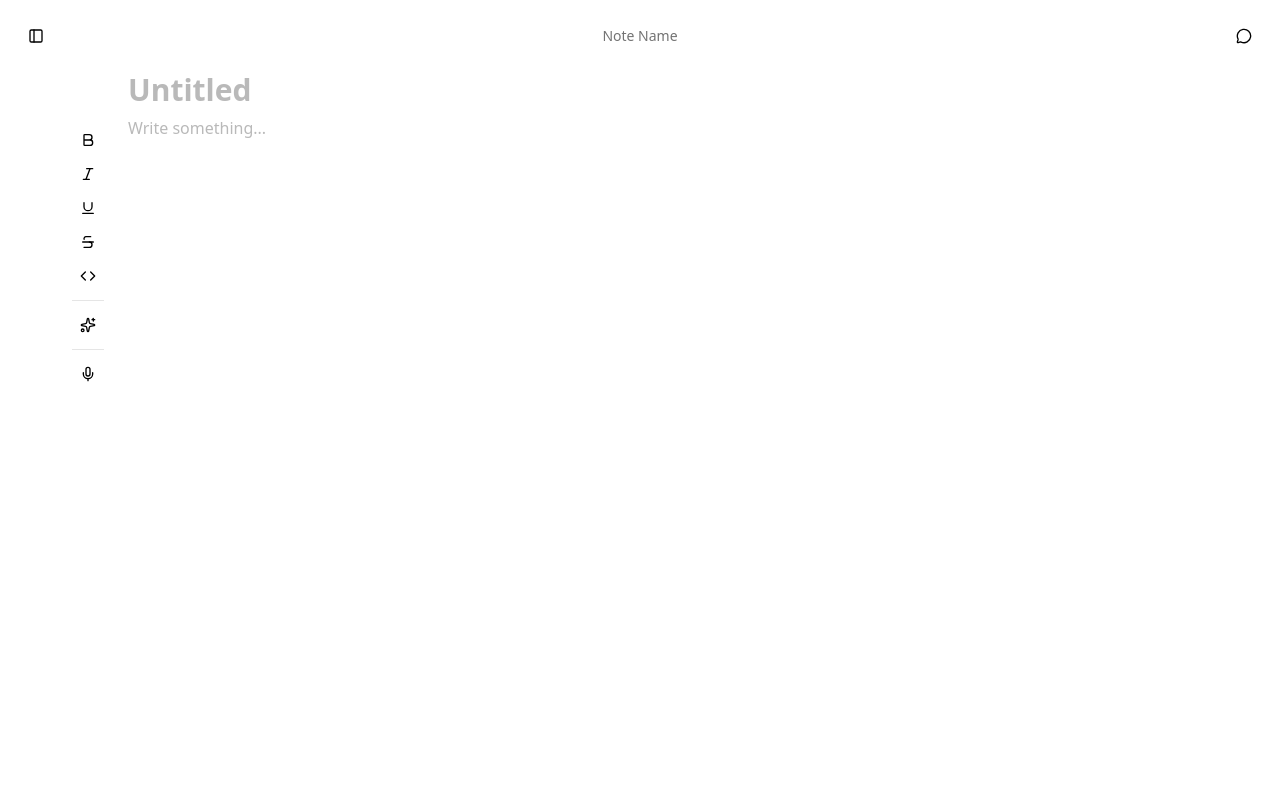
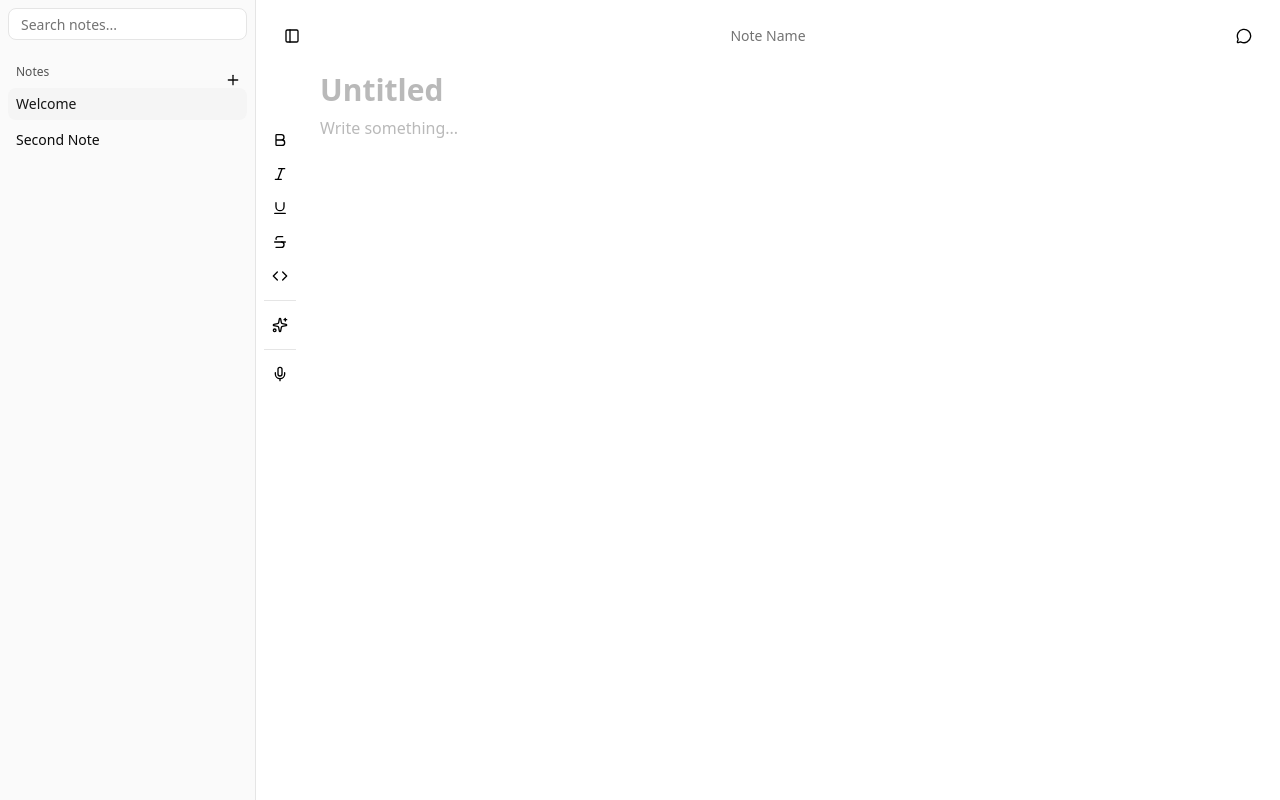
Before and after one commit to ryandotelliott/zen-notes, a Next.js app: page / in a window 1280 px wide. Built offline with nearby package versions, Linux system fonts and the light colour scheme.

Commit message:
wip sidebar + store

```diff
--- a/package.json
+++ b/package.json
@@ -26,7 +26,8 @@
     "next-themes": "^0.4.6",
     "react": "19.1.0",
     "react-dom": "19.1.0",
-    "tailwind-merge": "^3.3.1"
+    "tailwind-merge": "^3.3.1",
+    "zustand": "^5.0.7"
   },
   "devDependencies": {
     "@eslint/eslintrc": "^3",
--- a/src/app/layout.tsx
+++ b/src/app/layout.tsx
@@ -3,6 +3,8 @@ import { Geist, Geist_Mono } from 'next/font/google';
 import './globals.css';
 import HeaderBar from '@/components/header-bar';
 import { Providers } from '@/providers/providers';
+import NotesSidebar from '@/components/notes-sidebar';
+import { SidebarInset, SidebarProvider } from '@/components/ui/sidebar';
 
 const geistSans = Geist({
   variable: '--font-geist-sans',
@@ -30,8 +32,13 @@ export default function RootLayout({
         className={`${geistSans.variable} ${geistMono.variable} mx-auto flex h-screen w-full flex-col bg-background antialiased`}
       >
         <Providers>
-          <HeaderBar />
-          <main className="flex min-h-0 flex-1 flex-col overflow-hidden">{children}</main>
+          <SidebarProvider>
+            <NotesSidebar />
+            <SidebarInset>
+              <HeaderBar />
+              <main className="flex min-h-0 flex-1 flex-col overflow-hidden">{children}</main>
+            </SidebarInset>
+          </SidebarProvider>
         </Providers>
       </body>
     </html>
--- a/src/components/header-bar.tsx
+++ b/src/components/header-bar.tsx
@@ -1,9 +1,10 @@
 'use client';
 
 import { cn } from '@/lib/utils';
-import { MessageCircle, Sidebar } from 'lucide-react';
+import { MessageCircle } from 'lucide-react';
 import React from 'react';
 import { Button } from './ui/button';
+import { SidebarTrigger } from '@/components/ui/sidebar';
 
 type Props = {
   className?: string;
@@ -12,9 +13,7 @@ type Props = {
 export default function HeaderBar({ className }: Props) {
   return (
     <div className={cn('flex w-full items-center justify-between p-4', className)}>
-      <Button variant="ghost" size="icon-lg">
-        <Sidebar />
-      </Button>
+      <SidebarTrigger className="h-10 w-10" />
       <p className="text-sm font-medium text-muted-foreground">Note Name</p>
       <Button variant="ghost" size="icon-lg">
         <MessageCircle />
--- /dev/null
+++ b/src/components/notes-sidebar.tsx
@@ -0,0 +1,68 @@
+'use client';
+
+import React from 'react';
+import {
+  Sidebar,
+  SidebarContent,
+  SidebarFooter,
+  SidebarGroup,
+  SidebarGroupAction,
+  SidebarGroupContent,
+  SidebarGroupLabel,
+  SidebarHeader,
+  SidebarInput,
+  SidebarMenu,
+  SidebarMenuButton,
+  SidebarMenuItem,
+  SidebarRail,
+  SidebarSeparator,
+} from '@/components/ui/sidebar';
+import { Button } from '@/components/ui/button';
+import { Plus } from 'lucide-react';
+import { useNotesStore } from '@/stores/notes-store';
+
+export default function NotesSidebar() {
+  const notes = useNotesStore((s) => s.notes);
+  const selectedNoteId = useNotesStore((s) => s.selectedNoteId);
+  const addNote = useNotesStore((s) => s.addNote);
+  const selectNote = useNotesStore((s) => s.selectNote);
+
+  const handleAdd = () => {
+    const id = crypto.randomUUID();
+    addNote({ id, title: 'Untitled', content: '' });
+  };
+
+  return (
+    <Sidebar side="left" variant="sidebar" collapsible="offcanvas" className="border-r border-sidebar-border">
+      <SidebarHeader>
+        <SidebarInput placeholder="Search notes..." />
+      </SidebarHeader>
+
+      <SidebarContent>
+        <SidebarGroup>
+          <SidebarGroupLabel>Notes</SidebarGroupLabel>
+          <SidebarGroupAction asChild>
+            <Button size="icon" variant="ghost" onClick={handleAdd} aria-label="New note">
+              <Plus />
+            </Button>
+          </SidebarGroupAction>
+          <SidebarGroupContent>
+            <SidebarMenu>
+              {notes.map((note) => (
+                <SidebarMenuItem key={note.id}>
+                  <SidebarMenuButton
+                    isActive={selectedNoteId === note.id}
+                    onClick={() => selectNote(note.id)}
+                    title={note.title || 'Untitled'}
+                  >
+                    <span className="truncate">{note.title || 'Untitled'}</span>
+                  </SidebarMenuButton>
+                </SidebarMenuItem>
+              ))}
+            </SidebarMenu>
+          </SidebarGroupContent>
+        </SidebarGroup>
+      </SidebarContent>
+    </Sidebar>
+  );
+}
--- a/src/components/ui/sidebar.tsx
+++ b/src/components/ui/sidebar.tsx
@@ -198,7 +198,7 @@ function Sidebar({
       <div
         data-slot="sidebar-gap"
         className={cn(
-          'relative w-(--sidebar-width) bg-transparent transition-[width] duration-200 ease-linear',
+          'relative w-(--sidebar-width) bg-transparent transition-[width] duration-200 ease-in-out',
           'group-data-[collapsible=offcanvas]:w-0',
           'group-data-[side=right]:rotate-180',
           variant === 'floating' || variant === 'inset'
@@ -209,7 +209,7 @@ function Sidebar({
       <div
         data-slot="sidebar-container"
         className={cn(
-          'fixed inset-y-0 z-10 hidden h-svh w-(--sidebar-width) transition-[left,right,width] duration-200 ease-linear md:flex',
+          'fixed inset-y-0 z-10 hidden h-svh w-(--sidebar-width) transition-[left,right,width] duration-200 ease-in-out md:flex',
           side === 'left'
             ? 'left-0 group-data-[collapsible=offcanvas]:left-[calc(var(--sidebar-width)*-1)]'
             : 'right-0 group-data-[collapsible=offcanvas]:right-[calc(var(--sidebar-width)*-1)]',
@@ -267,7 +267,7 @@ function SidebarRail({ className, ...props }: React.ComponentProps<'button'>) {
       onClick={toggleSidebar}
       title="Toggle Sidebar"
       className={cn(
-        'absolute inset-y-0 z-20 hidden w-4 -translate-x-1/2 transition-all ease-linear group-data-[side=left]:-right-4 group-data-[side=right]:left-0 after:absolute after:inset-y-0 after:left-1/2 after:w-[2px] hover:after:bg-sidebar-border sm:flex',
+        'absolute inset-y-0 z-20 hidden w-4 -translate-x-1/2 transition-all ease-in-out group-data-[side=left]:-right-4 group-data-[side=right]:left-0 after:absolute after:inset-y-0 after:left-1/2 after:w-[2px] hover:after:bg-sidebar-border sm:flex',
         'in-data-[side=left]:cursor-w-resize in-data-[side=right]:cursor-e-resize',
         '[[data-side=left][data-state=collapsed]_&]:cursor-e-resize [[data-side=right][data-state=collapsed]_&]:cursor-w-resize',
         'group-data-[collapsible=offcanvas]:translate-x-0 group-data-[collapsible=offcanvas]:after:left-full hover:group-data-[collapsible=offcanvas]:bg-sidebar',
@@ -375,7 +375,7 @@ function SidebarGroupLabel({
       data-slot="sidebar-group-label"
       data-sidebar="group-label"
       className={cn(
-        'flex h-8 shrink-0 items-center rounded-md px-2 text-xs font-medium text-sidebar-foreground/70 ring-sidebar-ring outline-hidden transition-[margin,opacity] duration-200 ease-linear focus-visible:ring-2 [&>svg]:size-4 [&>svg]:shrink-0',
+        'flex h-8 shrink-0 items-center rounded-md px-2 text-xs font-medium text-sidebar-foreground/70 ring-sidebar-ring outline-hidden transition-[margin,opacity] duration-200 ease-in-out focus-visible:ring-2 [&>svg]:size-4 [&>svg]:shrink-0',
         'group-data-[collapsible=icon]:-mt-8 group-data-[collapsible=icon]:opacity-0',
         className,
       )}
--- /dev/null
+++ b/src/stores/notes-store.tsx
@@ -0,0 +1,32 @@
+import { create } from 'zustand';
+
+export type Note = {
+  id: string;
+  title: string;
+  content: string;
+};
+
+type NoteStore = {
+  notes: Note[];
+  selectedNoteId: string | null;
+  addNote: (note: Note) => void;
+  updateNote: (id: string, note: Note) => void;
+  deleteNote: (id: string) => void;
+  selectNote: (id: string | null) => void;
+};
+
+export const useNotesStore = create<NoteStore>((set) => ({
+  notes: [
+    { id: '1', title: 'Welcome', content: 'This is your first note.' },
+    { id: '2', title: 'Second Note', content: 'Add more notes from the sidebar.' },
+  ],
+  selectedNoteId: '1',
+  addNote: (note) => set((state) => ({ notes: [...state.notes, note], selectedNoteId: note.id })),
+  updateNote: (id, note) => set((state) => ({ notes: state.notes.map((n) => (n.id === id ? note : n)) })),
+  deleteNote: (id) =>
+    set((state) => ({
+      notes: state.notes.filter((n) => n.id !== id),
+      selectedNoteId: state.selectedNoteId === id ? null : state.selectedNoteId,
+    })),
+  selectNote: (id) => set(() => ({ selectedNoteId: id })),
+}));
```
Also changed, not shown: 1 other file (tests, documents, lock files or other folders).
